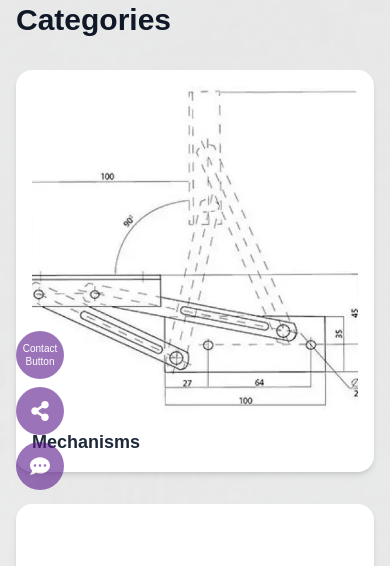
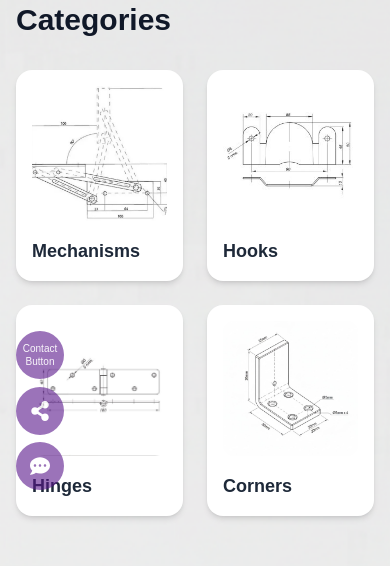
Before and after one commit to IevgenVyshnevskyi/FurnitPro, a Next.js app: page /en in a window 390 px wide. Shown: the part 271-837 px from the top of the page. Built offline with nearby package versions, Linux system fonts and the light colour scheme.

Commit message:
created functionality for changing the number of columns in the mobile version of the application

```diff
--- a/src/app/[locale]/category/[category]/page.tsx
+++ b/src/app/[locale]/category/[category]/page.tsx
@@ -21,7 +21,7 @@
           {t(`categories.${category}`)}
         </h1>
 
-        <div className="grid grid-cols-1 gap-8 sm:grid-cols-2 lg:grid-cols-3 xl:grid-cols-4">
+        <div className="grid grid-cols-2 gap-6 sm:grid-cols-2 lg:grid-cols-3 xl:grid-cols-4">
           {filteredProducts.map((product) => (
             <Link
               key={product.id}
--- a/src/app/[locale]/page.tsx
+++ b/src/app/[locale]/page.tsx
@@ -2,9 +2,6 @@
 
 import { useTranslations } from "next-intl";
 import Image from "next/image";
-// import FloatingContactButton from "@/components/FloatingContactButton";
-// import FloatingMessenger from "@/components/FloatingMessenger";
-// import ScrollToTop from "@/components/ScrollToTop";
 import Link from "next/link";
 
 const categories = [
@@ -52,7 +49,8 @@
       <div className="mx-auto max-w-7xl px-4 py-16 sm:px-6 sm:py-24">
         <h1 className="text-3xl font-bold mb-8 text-gray-900">{t("title")}</h1>
 
-        <div className="grid grid-cols-1 gap-8 sm:grid-cols-2 lg:grid-cols-3 xl:grid-cols-4">
+        {/* 🔹 Змінив тут: базово 2 колонки замість 1 */}
+        <div className="grid grid-cols-2 gap-6 sm:grid-cols-2 lg:grid-cols-3 xl:grid-cols-4">
           {categories.map((cat) => (
             <Link
               key={cat.id}
@@ -66,15 +64,15 @@
                 <Image
                   alt={cat.imageAlt}
                   src={cat.imageSrc}
-                  width={500} // потрібно обовʼязково вказати width і height
+                  width={500}
                   height={500}
                   className="aspect-square w-full rounded-xl bg-gray-100 object-cover transform transition-transform duration-500 group-hover:scale-105"
                 />
 
-                {/* Overlay (для великих екранів) */}
+                {/* Overlay */}
                 <div className="absolute inset-0 rounded-xl bg-black bg-opacity-50 opacity-0 lg:group-hover:opacity-50 transition-opacity duration-300" />
 
-                {/* Кнопка (зникне на sm і менше) */}
+                {/* Кнопка */}
                 <div className="absolute inset-0 flex items-center justify-center">
                   <span className="hidden lg:inline-block">
                     <div className="px-4 py-2 bg-blue-600 text-white rounded-lg shadow hover:bg-blue-700 transition transform scale-90 opacity-0 group-hover:opacity-100 group-hover:scale-100 duration-300">
@@ -86,10 +84,8 @@
 
               {/* Текст */}
               <h3 className="mt-4 text-lg font-semibold text-gray-800 capitalize">
-                {/* {cat.category} */}
                 {t(`categories.${cat.category}`)}
               </h3>
-              {/* <p className="mt-2 text-sm text-gray-600">{cat.imageAlt}</p> */}
             </Link>
           ))}
         </div>
```
